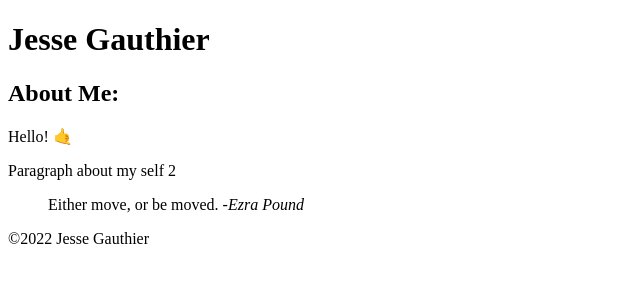
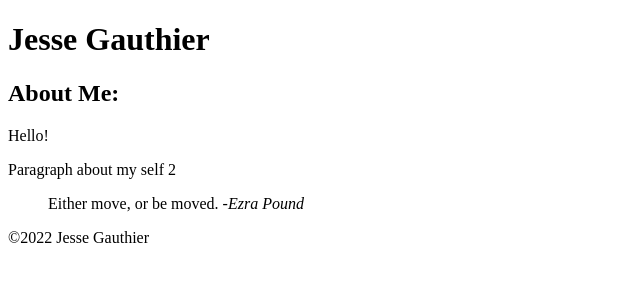
Before and after one commit to gaut0486/gaut0486.github.io, a plain HTML site: page html-assignment/index.html in a window 1280 px wide. Shown: the full height of the page, 0-640 px from the left. Drawn offline with Linux system fonts and the light colour scheme.

Commit message:
removing emoji

```diff
--- a/html-assignment/index.html
+++ b/html-assignment/index.html
@@ -14,7 +14,7 @@
     <main>
         <article>
             <h2>About Me:</h2>
-            <p>Hello! &#x1F919;</p>
+            <p>Hello!</p>
             <p>Paragraph about my self 2</p>
             <blockquote>Either move, or be moved. -<cite>Ezra Pound</cite></blockquote>
 
```
